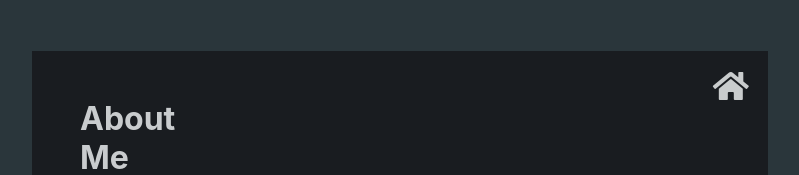
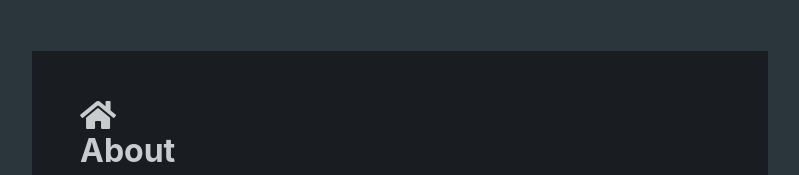
Before and after one commit to reireynoso/portfolio, a React (Create React App) app: page /#/about in a window 1280 px wide. Shown: the top 175 px of the page, without its empty margins (240-1039 px from the left). Built offline with nearby package versions, Linux system fonts and the light colour scheme.

Commit message:
positon sticky attemp at home-icon

```diff
--- a/src/App.css
+++ b/src/App.css
@@ -55,10 +55,18 @@ body {
   animation: slideInLeft var(--slide-speed) ease-in;
 }
 
-.home-icon{
+/* .home-icon{
   position: absolute;
   right: 1.2rem;
   top: 1.2rem;
+} */
+
+.home-icon{
+  position: sticky;
+  /* right: calc((0.8 * 100%));
+  top: calc(8%); */
+  /* margin-top: 2%; */
+  /* margin-left: 68%; */
 }
 
 .home-icon > a{
@@ -161,7 +169,7 @@ body {
 /* About Component */
 
 .link-container {
-  position: relative;
+  /* position: relative; */
   background-color: var(--bg-secondary);
   max-width: 40rem;
   min-width: 10rem;
```
